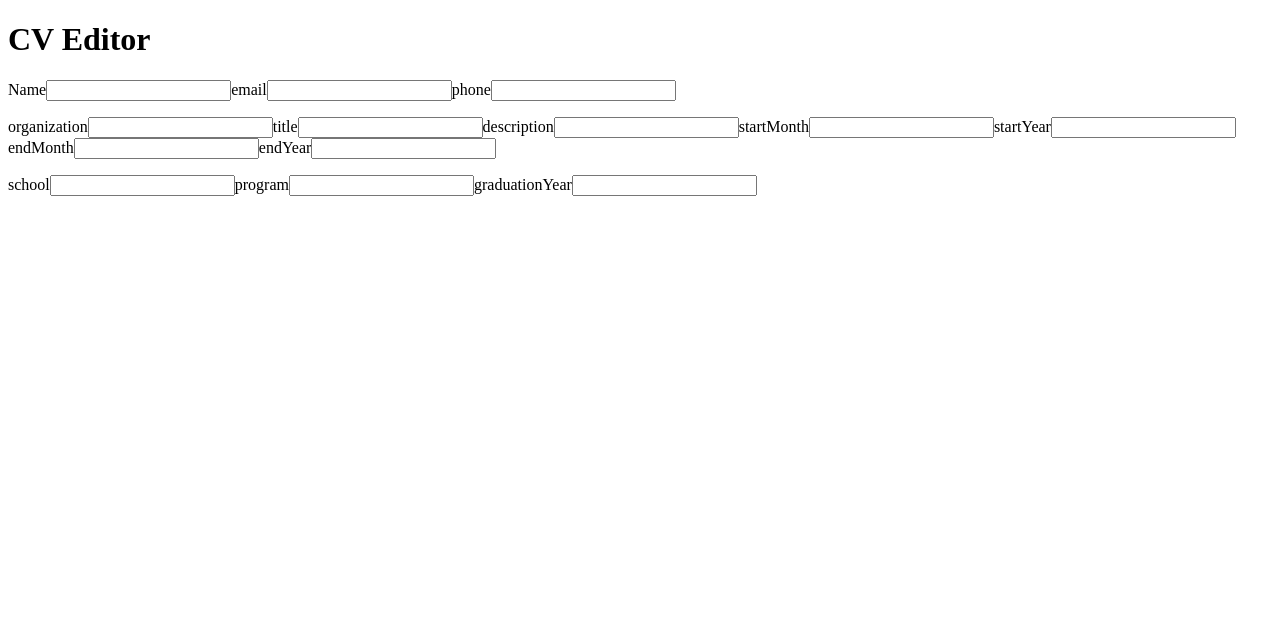
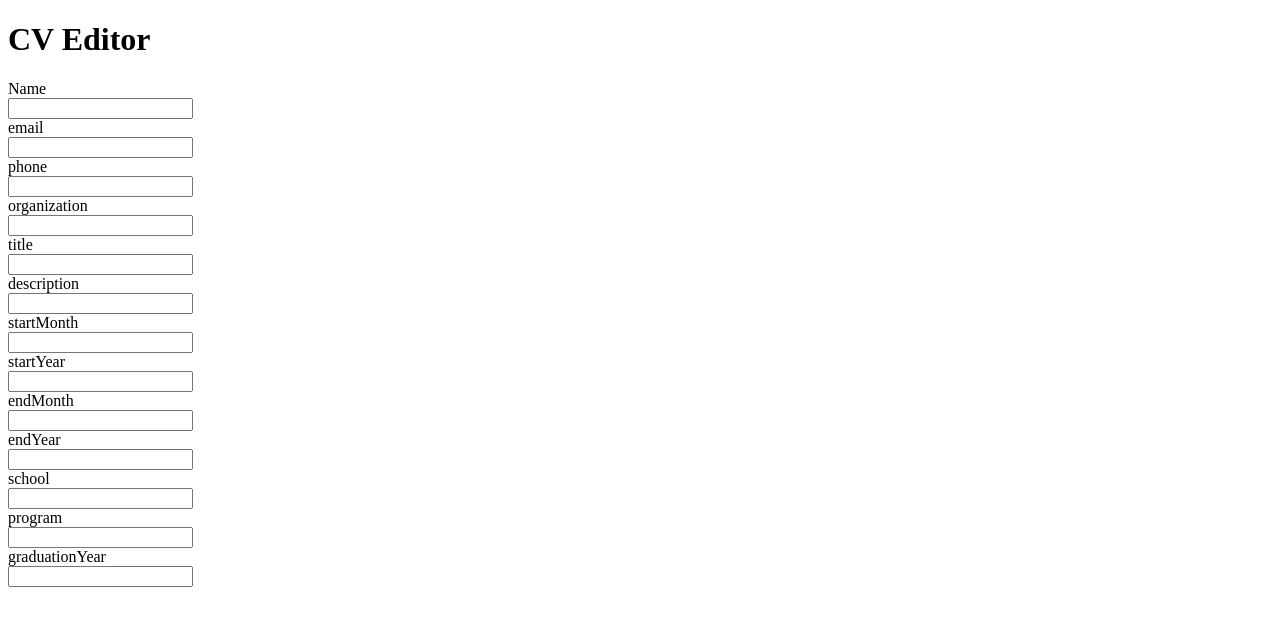
Before and after one commit to amirobinsonmuto/cv-project, a React (Create React App) app: page / in a window 1280 px wide. Shown: the top 626 px of the page. Built offline with nearby package versions, Linux system fonts and the light colour scheme.

Commit message:
Add temporary styling to help development

```diff
--- a/src/App.js
+++ b/src/App.js
@@ -1,6 +1,7 @@
 import BasicInfoInput from "./components/Input/BasicInfoInput";
 import EducationInput from "./components/Input/EducationInput";
 import ExperienceInput from "./components/Input/ExperienceInput";
+import "./styles/app.css";
 
 function App() {
   return (
--- /dev/null
+++ b/src/styles/app.css
@@ -0,0 +1,9 @@
+input {
+  display: block;
+}
+
+/* Styling while development */
+section {
+  display: flex;
+  gap: 20px;
+}
```
